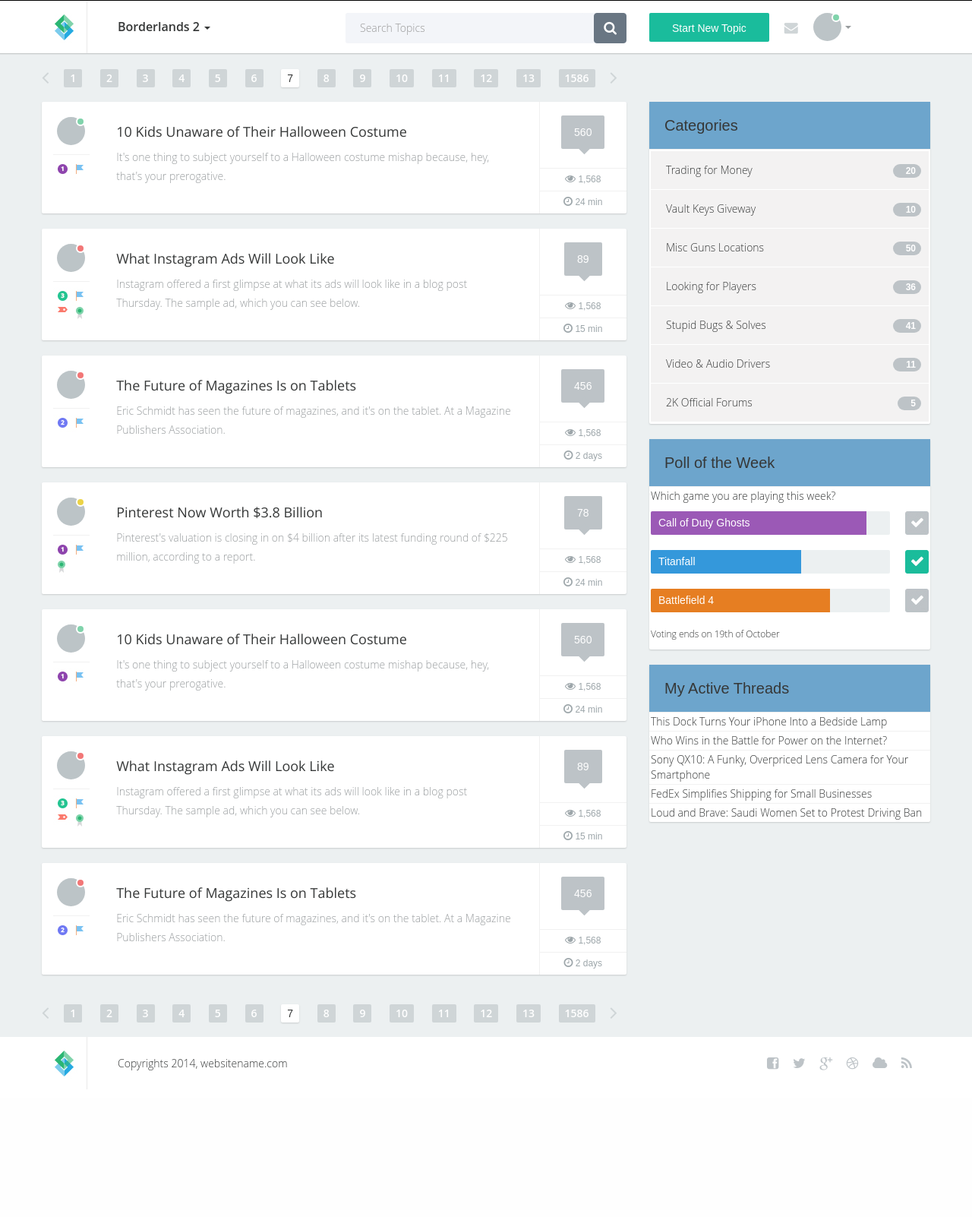
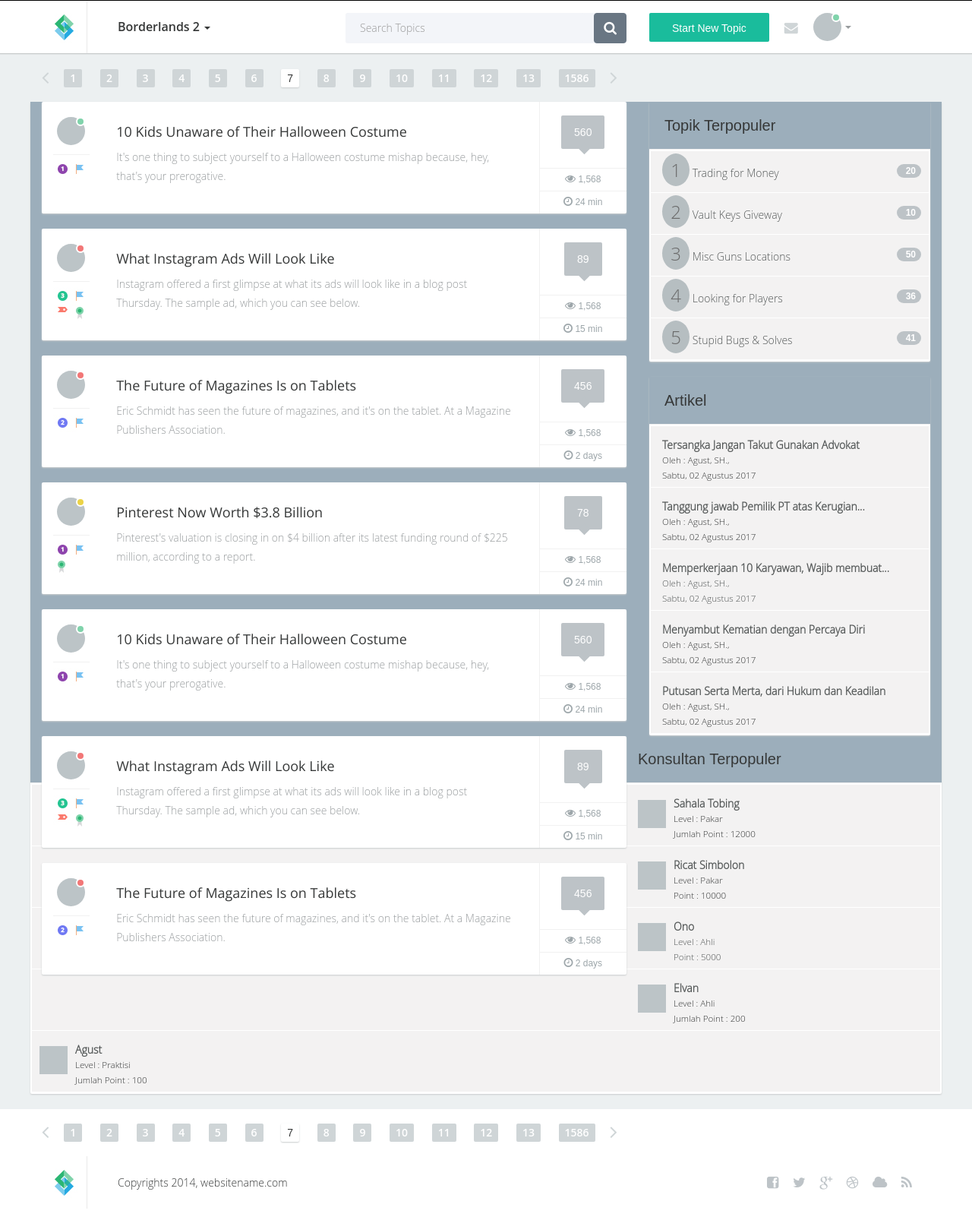
Before and after one commit to forum-hukum/hukumsharing, a CodeIgniter app: page /hukumsharing/ in a window 1280 px wide. Shown: the part 277-1879 px from the top of the page at 76% size. Before the commit the page ends 1711 px from the top, so only its background shows below. Run offline with CodeIgniter, Linux system fonts and the light colour scheme; some libraries are stand-ins or nearby versions.

Commit message:
modify style of sidebar

```diff
--- a/application/views/dashboard.php
+++ b/application/views/dashboard.php
@@ -271,96 +271,119 @@
 
                             <!-- -->
                             <div class="sidebarblock">
-                                <h3>Categories</h3>
+                                <h3>Topik Terpopuler</h3>
                                 <div class="divline"></div>
                                 <div class="blocktxt">
                                     <ul class="cats">
-                                        <li><a href="#">Trading for Money <span class="badge pull-right">20</span></a></li>
-                                        <li><a href="#">Vault Keys Giveway <span class="badge pull-right">10</span></a></li>
-                                        <li><a href="#">Misc Guns Locations <span class="badge pull-right">50</span></a></li>
-                                        <li><a href="#">Looking for Players <span class="badge pull-right">36</span></a></li>
-                                        <li><a href="#">Stupid Bugs &amp; Solves <span class="badge pull-right">41</span></a></li>
-                                        <li><a href="#">Video &amp; Audio Drivers <span class="badge pull-right">11</span></a></li>
-                                        <li><a href="#">2K Official Forums <span class="badge pull-right">5</span></a></li>
+                                        <li><a href="#"><span class="number-trending">&nbsp;1&nbsp;</span>&nbsp;Trading for Money <span class="badge pull-right">20</span></a></li>
+                                        <li><a href="#"><span class="number-trending">&nbsp;2&nbsp;</span>&nbsp;Vault Keys Giveway <span class="badge pull-right">10</span></a></li>
+                                        <li><a href="#"><span class="number-trending">&nbsp;3&nbsp;</span>&nbsp;Misc Guns Locations <span class="badge pull-right">50</span></a></li>
+                                        <li><a href="#"><span class="number-trending">&nbsp;4&nbsp;</span>&nbsp;Looking for Players <span class="badge pull-right">36</span></a></li>
+                                        <li><a href="#"><span class="number-trending">&nbsp;5&nbsp;</span>&nbsp;Stupid Bugs &amp; Solves <span class="badge pull-right">41</span></a></li>
                                     </ul>
                                 </div>
                             </div>
 
                             <!-- -->
                             <div class="sidebarblock">
-                                <h3>Poll of the Week</h3>
+                                <h3>Artikel</h3>
                                 <div class="divline"></div>
                                 <div class="blocktxt">
-                                    <p>Which game you are playing this week?</p>
-                                    <form action="#" method="post" class="form">
-                                        <table class="poll">
-                                            <tr>
-                                                <td>
-                                                    <div class="progress">
-                                                        <div class="progress-bar color1" role="progressbar" aria-valuenow="40" aria-valuemin="0" aria-valuemax="100" style="width: 90%">
-                                                            Call of Duty Ghosts
-                                                        </div>
-                                                    </div>
-                                                </td>
-                                                <td class="chbox">
-                                                    <input id="opt1" type="radio" name="opt" value="1">
-                                                    <label for="opt1"></label>
-                                                </td>
-                                            </tr>
-                                            <tr>
-                                                <td>
-                                                    <div class="progress">
-                                                        <div class="progress-bar color2" role="progressbar" aria-valuenow="40" aria-valuemin="0" aria-valuemax="100" style="width: 63%">
-                                                            Titanfall
-                                                        </div>
-                                                    </div>
-                                                </td>
-                                                <td class="chbox">
-                                                    <input id="opt2" type="radio" name="opt" value="2" checked>
-                                                    <label for="opt2"></label>
-                                                </td>
-                                            </tr>
-                                            <tr>
-                                                <td>
-                                                    <div class="progress">
-                                                        <div class="progress-bar color3" role="progressbar" aria-valuenow="40" aria-valuemin="0" aria-valuemax="100" style="width: 75%">
-                                                            Battlefield 4
-                                                        </div>
-                                                    </div>
-                                                </td>
-                                                <td class="chbox">
-                                                    <input id="opt3" type="radio" name="opt" value="3">
-                                                    <label for="opt3"></label>
-                                                </td>
-                                            </tr>
-                                        </table>
-                                    </form>
-                                    <p class="smal">Voting ends on 19th of October</p>
+                                    <ul class="cats">
+                                        <li><a href="#"><b> Tersangka Jangan Takut Gunakan Advokat </b></a> <br/>
+											<p class="articel-creator">Oleh : Agust, SH., </p>
+											<p class="articel-creator">Sabtu, 02 Agustus 2017</p></li>
+                                        <li><a href="#"><b> Tanggung jawab Pemilik PT atas Kerugian... </b></a> <br/>
+											<p class="articel-creator">Oleh : Agust, SH., </p>
+											<p class="articel-creator">Sabtu, 02 Agustus 2017</p> </li>
+										<li><a href="#"><b> Memperkerjaan 10 Karyawan, Wajib membuat... </b>
+											<p class="articel-creator">Oleh : Agust, SH., </p>
+											<p class="articel-creator">Sabtu, 02 Agustus 2017</p>
+										</li>
+										<li><a href="#"><b> Menyambut Kematian dengan Percaya Diri </b></a> <br/>
+											<p class="articel-creator">Oleh : Agust, SH., </p>
+											<p class="articel-creator">Sabtu, 02 Agustus 2017</p></li>
+										<li><a href="#"><b> Putusan Serta Merta, dari Hukum dan Keadilan </b></a> <br/>
+											<p class="articel-creator">Oleh : Agust, SH., </p>
+											<p class="articel-creator">Sabtu, 02 Agustus 2017</p></li>
+                                    </ul>
+                                </div>
                                 </div>
                             </div>
 
                             <!-- -->
                             <div class="sidebarblock">
-                                <h3>My Active Threads</h3>
+                                <h3>Konsultan Terpopuler</h3>
                                 <div class="divline"></div>
                                 <div class="blocktxt">
-                                    <a href="#">This Dock Turns Your iPhone Into a Bedside Lamp</a>
-                                </div>
-                                <div class="divline"></div>
-                                <div class="blocktxt">
-                                    <a href="#">Who Wins in the Battle for Power on the Internet?</a>
-                                </div>
-                                <div class="divline"></div>
-                                <div class="blocktxt">
-                                    <a href="#">Sony QX10: A Funky, Overpriced Lens Camera for Your Smartphone</a>
-                                </div>
-                                <div class="divline"></div>
-                                <div class="blocktxt">
-                                    <a href="#">FedEx Simplifies Shipping for Small Businesses</a>
-                                </div>
-                                <div class="divline"></div>
-                                <div class="blocktxt">
-                                    <a href="#">Loud and Brave: Saudi Women Set to Protest Driving Ban</a>
+                                  <ul class="cats">
+                                        <li>
+											<table>
+												<tr>
+													<td>
+														<img class="consultant-profile" src="images/avatar3.jpg" alt="">
+													</td>
+													<td>
+														<a href="#"><b> Sahala Tobing </b></a> <br/>
+														<p class="articel-creator">Level : Pakar </p>
+														<p class="articel-creator">Jumlah Point : 12000</p></li>
+													</td>
+												 </tr>
+											</table>
+                                        <li>
+											<table>
+												<tr>
+													<td>
+														<img  class="consultant-profile" src="images/avatar3.jpg" alt="">
+													</td>
+													<td>
+														<a href="#"><b> Ricat Simbolon </b></a> <br/>
+														<p class="articel-creator">Level : Pakar </p>
+														<p class="articel-creator">Point : 10000</p> </li>
+													</td>
+												 </tr>
+											</table>
+										<li>
+											<table>
+												<tr>
+													<td>
+														<img class="consultant-profile" src="images/avatar3.jpg" alt="">
+													</td>
+													<td>
+														<a href="#"><b> Ono </b>
+														<p class="articel-creator">Level : Ahli </p>
+														<p class="articel-creator">Point : 5000</p>
+													</td>
+												 </tr>
+											</table>
+										</li>
+										<li>
+											<table>
+												<tr>
+													<td>
+														<img class="consultant-profile" src="images/avatar3.jpg" alt="">
+													</td>
+													<td>
+														<a href="#"><b> Elvan </b></a> <br/>
+														<p class="articel-creator">Level : Ahli </p>
+														<p class="articel-creator">Jumlah Point : 200</p></li>
+													</td>
+												 </tr>
+											</table>
+										<li>
+											<table>
+												<tr>
+													<td>
+														<img class="consultant-profile" src="images/avatar3.jpg" alt="">
+													</td>
+													<td>
+														<a href="#"><b> Agust </b></a> <br/>
+														<p class="articel-creator">Level : Praktisi </p>
+														<p class="articel-creator">Jumlah Point : 100</p></li>
+													</td>
+												 </tr>
+											</table>
+                                    </ul>
                                 </div>
                             </div>
 
--- a/f_style/css/custom.css
+++ b/f_style/css/custom.css
@@ -295,7 +295,7 @@
     font-family: 'Open Sans Bold', sans-serif;
     margin: 0;
     padding: 20px;
-	background-color:#6da5cc;
+	background-color:#9caebb;
 
 }
 
@@ -309,6 +309,10 @@
     padding:2px;
 }
 
+ul.cats li a {
+	text-decoration:none;
+}
+
 ul.cats li {
     list-style: none;
     display: block;
@@ -318,7 +322,14 @@
 	background-color:rgba(228,225,225,0.43);
 	padding:10px;
 	margin-bottom:1px;
-	text-indent:10px;
+	text-indent:5px;
+}
+
+ul.cats li:hover {
+	background-color:#e6e4e4;
+	cursor:pointer;
+	border-left-style: solid;
+    border-left-width: 10px;
 }
 
 ul.cats {
@@ -328,9 +339,20 @@
 
 ul.cats li a {
     font-size: 14px;
-    color: #363838;
+    color: #545858;
     font-family: 'Open Sans Light', sans-serif;
     line-height: 30px;
+}
+
+.articel-creator{
+	margin-top: -10px;
+    margin-bottom: -10px;
+	font-size: smaller;
+}
+
+.consultant-profile{
+	margin-top: -4px;
+    margin-right: 10px;
 }
 
 ul.cats .badge {
@@ -341,6 +363,13 @@
     margin-top: 7px;
 }
 
+.number-trending{
+	background-color: #b6bec1;
+    border-radius: 50%;
+    font-size: x-large;
+    padding: 5px;
+    color: #696969;
+}
 
 .sidebarblock .blocktxt {
 
```
Also changed, not shown: f_style/02_topic.html (+94 -73 lines).
